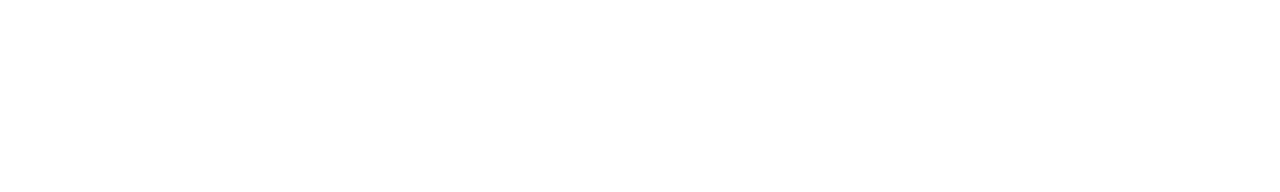
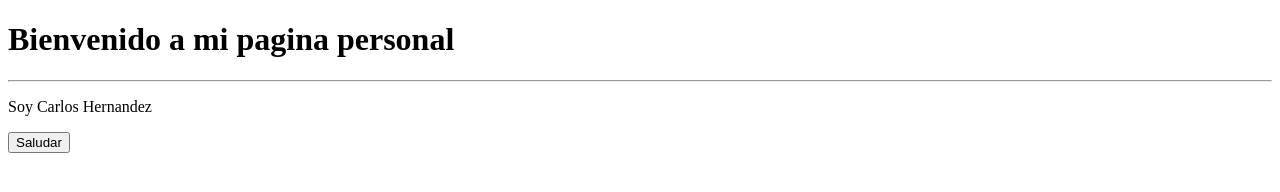
Before and after one commit to ICarlos-18/ICarlos-18.github.io, a plain HTML site: page index.html in a window 1280 px wide. Drawn offline with Linux system fonts and the light colour scheme.

Commit message:
Agregamos saludo en js

```diff
--- a/index.html
+++ b/index.html
@@ -4,9 +4,14 @@
     <meta charset="UTF-8">
     <meta http-equiv="X-UA-Compatible" content="IE=edge">
     <meta name="viewport" content="width=device-width, initial-scale=1.0">
-    <title>Document</title>
+    <title>Pagina personal</title>
 </head>
 <body>
+     <h1>Bienvenido a mi pagina personal</h1>
+     <hr>
+     <p>Soy Carlos Hernandez</p>
+     <button onclick="saludo()" >Saludar</button>
+     <script src="./js/app.js"></script>
 
 </body>
 </html>
--- a/js/app.js
+++ b/js/app.js
@@ -0,0 +1,3 @@
+const saludo = () => {
+    alert ("Solo digo que te falta poco para dejar este mundo :)");
+}
```
